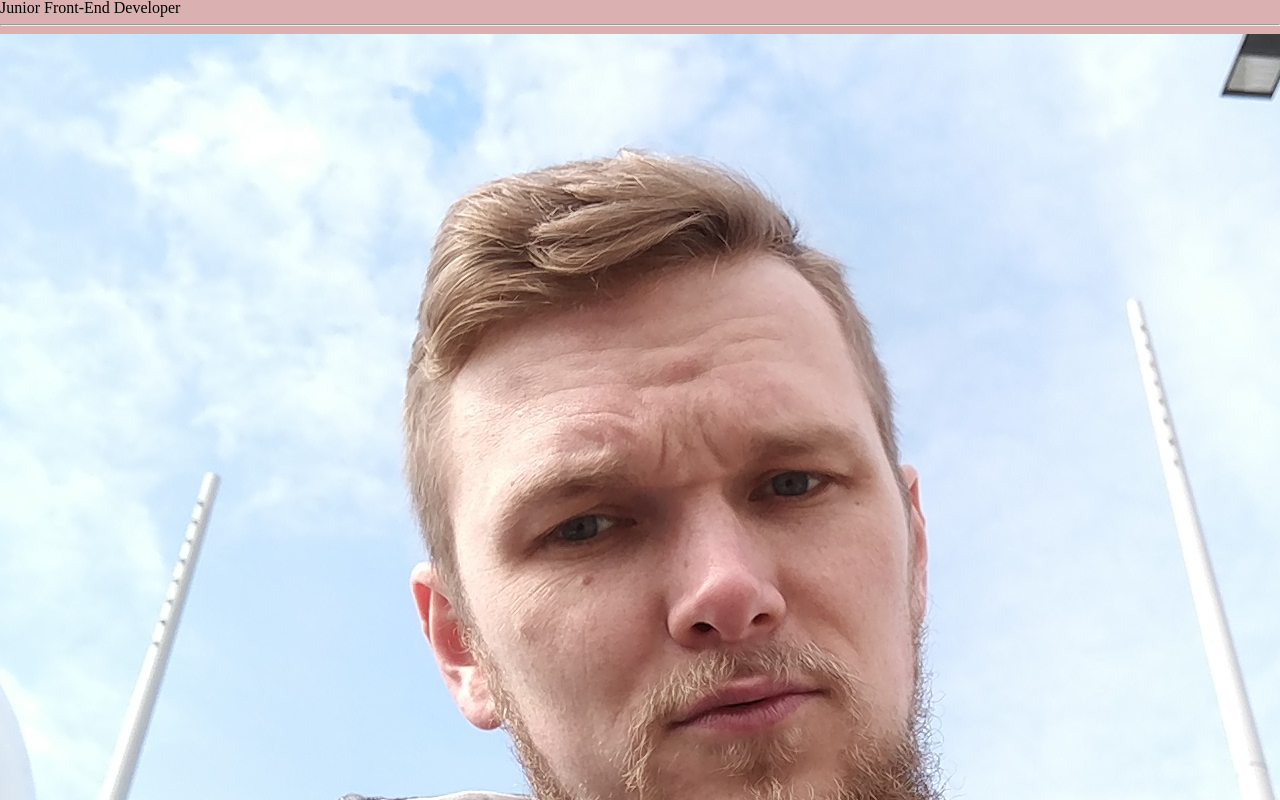
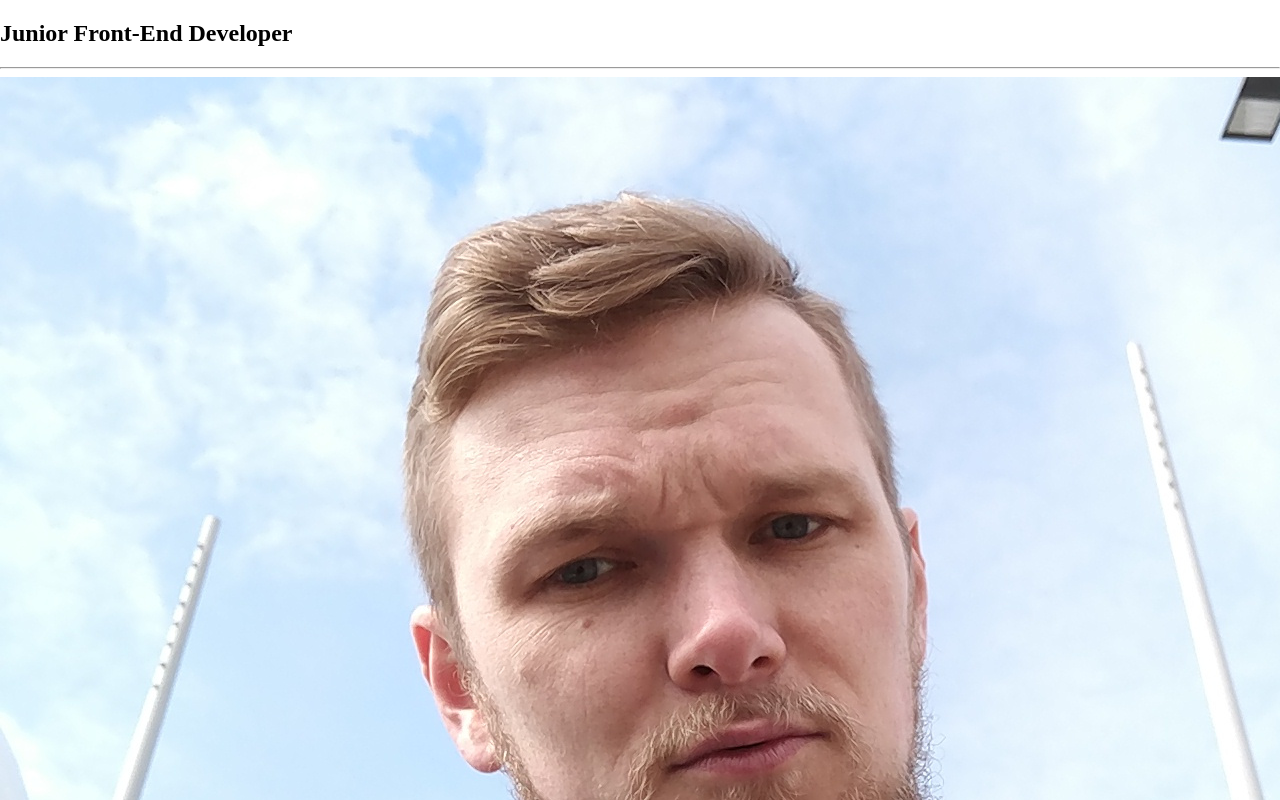
Before and after one commit to dyakant/html, a plain HTML site: page hr-form/hr_form.html in a window 1280 px wide. Shown: the top 800 px of the page. Drawn offline with nearby package versions, Linux system fonts and the light colour scheme; files that its build step writes are made by us from their sources; files whose address does not match are found by name.

Commit message:
21052018

```diff
--- a/hr-form/css/main.scss
+++ b/hr-form/css/main.scss
@@ -1 +1 @@
-@import './normalize';
+@import 'normalize';
```
Also changed, not shown: conspectRuslan.txt, hr-form/css/normalize.css.
